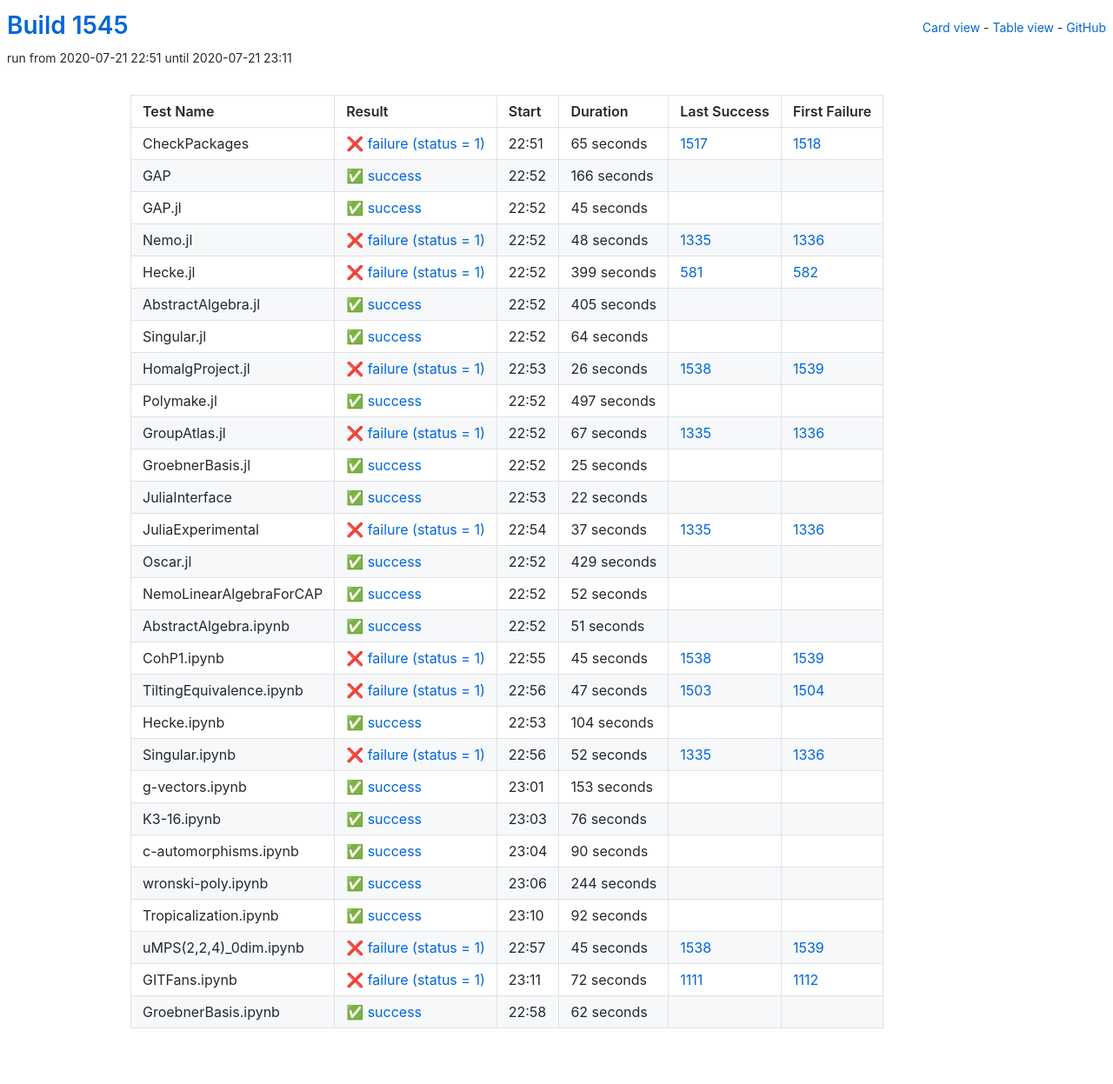
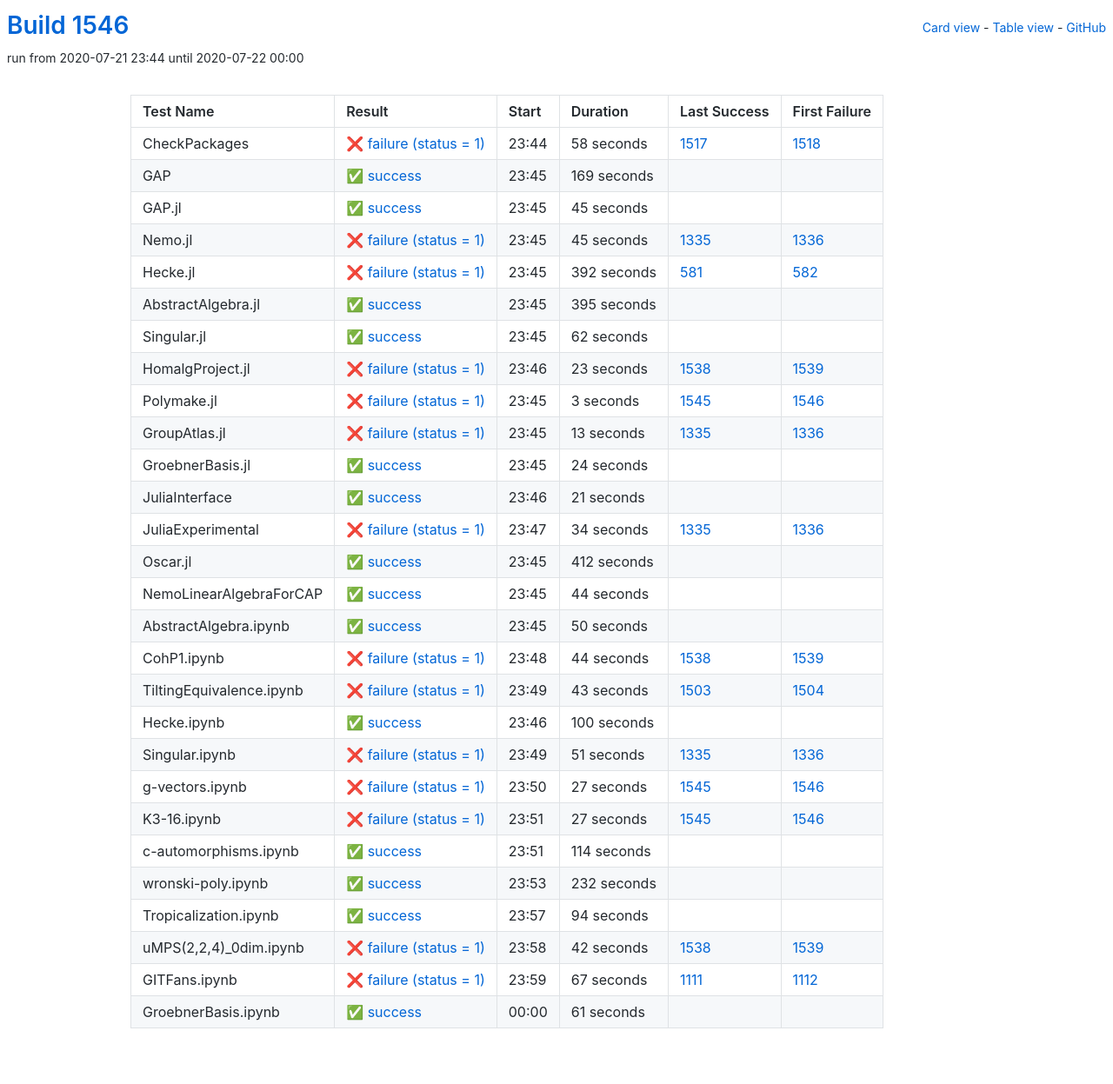
Before and after one commit to oscar-system/oscar-ci-status-1.4, a Jekyll site: the page built from table.html, in a window 1280 px wide. Shown: the whole page at 87% size. Built offline with Jekyll 4.4.1, drawn with Linux system fonts in a browser that asks for light colours.

Commit message:
Build #1546

```diff
--- a/_data/ci.yml
+++ b/_data/ci.yml
@@ -1,6 +1,6 @@
 ---
-build: 1545
-build_url: https://oscarci.mathematik.uni-kl.de/job/oscar-julia-1.4/1545/
+build: 1546
+build_url: https://oscarci.mathematik.uni-kl.de/job/oscar-julia-1.4/1546/
 job: oscar-julia-1.4
 organization: oscar-system
 repo: oscar-ci-status-1.4
@@ -8,32 +8,32 @@ repourl: https://github.com/oscar-system/oscar-ci-status-1.4
 tests:
 - name: CheckPackages
   id: checkpackages
-  log: https://oscarci.mathematik.uni-kl.de/job/oscar-julia-1.4/1545/artifact/logs/build-1545/CheckPackages.log
-  start: 2020-07-21 22:51
+  log: https://oscarci.mathematik.uni-kl.de/job/oscar-julia-1.4/1546/artifact/logs/build-1546/CheckPackages.log
+  start: 2020-07-21 23:44
   success: false
   exitcode: 1
   status: failure
-  duration: 65
+  duration: 58
   last_success: 1517
   last_success_url: https://oscarci.mathematik.uni-kl.de/job/oscar-julia-1.4/1517/
   first_failure: 1518
   first_failure_url: https://oscarci.mathematik.uni-kl.de/job/oscar-julia-1.4/1518/
 - name: GAP
   id: gap
-  log: https://oscarci.mathematik.uni-kl.de/job/oscar-julia-1.4/1545/artifact/logs/build-1545/GAP.log
-  start: 2020-07-21 22:52
+  log: https://oscarci.mathematik.uni-kl.de/job/oscar-julia-1.4/1546/artifact/logs/build-1546/GAP.log
+  start: 2020-07-21 23:45
   success: true
   exitcode: 0
   status: success
-  duration: 166
+  duration: 169
   last_success: false
   last_success_url:
   first_failure: false
   first_failure_url:
 - name: GAP.jl
   id: gap-jl
-  log: https://oscarci.mathematik.uni-kl.de/job/oscar-julia-1.4/1545/artifact/logs/build-1545/GAP.jl.log
-  start: 2020-07-21 22:52
+  log: https://oscarci.mathematik.uni-kl.de/job/oscar-julia-1.4/1546/artifact/logs/build-1546/GAP.jl.log
+  start: 2020-07-21 23:45
   success: true
   exitcode: 0
   status: success
@@ -44,296 +44,44 @@ tests:
   first_failure_url:
 - name: Nemo.jl
   id: nemo-jl
-  log: https://oscarci.mathematik.uni-kl.de/job/oscar-julia-1.4/1545/artifact/logs/build-1545/Nemo.jl.log
-  start: 2020-07-21 22:52
+  log: https://oscarci.mathematik.uni-kl.de/job/oscar-julia-1.4/1546/artifact/logs/build-1546/Nemo.jl.log
+  start: 2020-07-21 23:45
   success: false
   exitcode: 1
   status: failure
-  duration: 48
+  duration: 45
   last_success: 1335
   last_success_url: https://oscarci.mathematik.uni-kl.de/job/oscar-julia-1.4/1335/
   first_failure: 1336
   first_failure_url: https://oscarci.mathematik.uni-kl.de/job/oscar-julia-1.4/1336/
 - name: Hecke.jl
   id: hecke-jl
-  log: https://oscarci.mathematik.uni-kl.de/job/oscar-julia-1.4/1545/artifact/logs/build-1545/Hecke.jl.log
-  start: 2020-07-21 22:52
+  log: https://oscarci.mathematik.uni-kl.de/job/oscar-julia-1.4/1546/artifact/logs/build-1546/Hecke.jl.log
+  start: 2020-07-21 23:45
   success: false
   exitcode: 1
   status: failure
-  duration: 399
+  duration: 392
   last_success: 581
   last_success_url: https://oscarci.mathematik.uni-kl.de/job/oscar-julia-1.4/581/
   first_failure: 582
   first_failure_url: https://oscarci.mathematik.uni-kl.de/job/oscar-julia-1.4/582/
 - name: AbstractAlgebra.jl
   id: abstractalgebra-jl
-  log: https://oscarci.mathematik.uni-kl.de/job/oscar-julia-1.4/1545/artifact/logs/build-1545/AbstractAlgebra.jl.log
-  start: 2020-07-21 22:52
+  log: https://oscarci.mathematik.uni-kl.de/job/oscar-julia-1.4/1546/artifact/logs/build-1546/AbstractAlgebra.jl.log
+  start: 2020-07-21 23:45
   success: true
   exitcode: 0
   status: success
-  duration: 405
+  duration: 395
   last_success: false
   last_success_url:
   first_failure: false
   first_failure_url:
 - name: Singular.jl
   id: singular-jl
-  log: https://oscarci.mathematik.uni-kl.de/job/oscar-julia-1.4/1545/artifact/logs/build-1545/Singular.jl.log
-  start: 2020-07-21 22:52
-  success: true
-  exitcode: 0
-  status: success
-  duration: 64
-  last_success: false
-  last_success_url:
-  first_failure: false
-  first_failure_url:
-- name: HomalgProject.jl
-  id: homalgproject-jl
-  log: https://oscarci.mathematik.uni-kl.de/job/oscar-julia-1.4/1545/artifact/logs/build-1545/HomalgProject.jl.log
-  start: 2020-07-21 22:53
-  success: false
-  exitcode: 1
-  status: failure
-  duration: 26
-  last_success: 1538
-  last_success_url: https://oscarci.mathematik.uni-kl.de/job/oscar-julia-1.4/1538/
-  first_failure: 1539
-  first_failure_url: https://oscarci.mathematik.uni-kl.de/job/oscar-julia-1.4/1539/
-- name: Polymake.jl
-  id: polymake-jl
-  log: https://oscarci.mathematik.uni-kl.de/job/oscar-julia-1.4/1545/artifact/logs/build-1545/Polymake.jl.log
-  start: 2020-07-21 22:52
-  success: true
-  exitcode: 0
-  status: success
-  duration: 497
-  last_success: false
-  last_success_url:
-  first_failure: false
-  first_failure_url:
-- name: GroupAtlas.jl
-  id: groupatlas-jl
-  log: https://oscarci.mathematik.uni-kl.de/job/oscar-julia-1.4/1545/artifact/logs/build-1545/GroupAtlas.jl.log
-  start: 2020-07-21 22:52
-  success: false
-  exitcode: 1
-  status: failure
-  duration: 67
-  last_success: 1335
-  last_success_url: https://oscarci.mathematik.uni-kl.de/job/oscar-julia-1.4/1335/
-  first_failure: 1336
-  first_failure_url: https://oscarci.mathematik.uni-kl.de/job/oscar-julia-1.4/1336/
-- name: GroebnerBasis.jl
-  id: groebnerbasis-jl
-  log: https://oscarci.mathematik.uni-kl.de/job/oscar-julia-1.4/1545/artifact/logs/build-1545/GroebnerBasis.jl.log
-  start: 2020-07-21 22:52
-  success: true
-  exitcode: 0
-  status: success
-  duration: 25
-  last_success: false
-  last_success_url:
-  first_failure: false
-  first_failure_url:
-- name: JuliaInterface
-  id: juliainterface
-  log: https://oscarci.mathematik.uni-kl.de/job/oscar-julia-1.4/1545/artifact/logs/build-1545/JuliaInterface.log
-  start: 2020-07-21 22:53
-  success: true
-  exitcode: 0
-  status: success
-  duration: 22
-  last_success: false
-  last_success_url:
-  first_failure: false
-  first_failure_url:
-- name: JuliaExperimental
-  id: juliaexperimental
-  log: https://oscarci.mathematik.uni-kl.de/job/oscar-julia-1.4/1545/artifact/logs/build-1545/JuliaExperimental.log
-  start: 2020-07-21 22:54
-  success: false
-  exitcode: 1
-  status: failure
-  duration: 37
-  last_success: 1335
-  last_success_url: https://oscarci.mathematik.uni-kl.de/job/oscar-julia-1.4/1335/
-  first_failure: 1336
-  first_failure_url: https://oscarci.mathematik.uni-kl.de/job/oscar-julia-1.4/1336/
-- name: Oscar.jl
-  id: oscar-jl
-  log: https://oscarci.mathematik.uni-kl.de/job/oscar-julia-1.4/1545/artifact/logs/build-1545/Oscar.jl.log
-  start: 2020-07-21 22:52
-  success: true
-  exitcode: 0
-  status: success
-  duration: 429
-  last_success: false
-  last_success_url:
-  first_failure: false
-  first_failure_url:
-- name: NemoLinearAlgebraForCAP
-  id: nemolinearalgebraforcap
-  log: https://oscarci.mathematik.uni-kl.de/job/oscar-julia-1.4/1545/artifact/logs/build-1545/NemoLinearAlgebraForCAP.log
-  start: 2020-07-21 22:52
-  success: true
-  exitcode: 0
-  status: success
-  duration: 52
-  last_success: false
-  last_success_url:
-  first_failure: false
-  first_failure_url:
-- name: AbstractAlgebra.ipynb
-  id: abstractalgebra-ipynb
-  log: https://oscarci.mathematik.uni-kl.de/job/oscar-julia-1.4/1545/artifact/logs/build-1545/AbstractAlgebra.ipynb.log
-  start: 2020-07-21 22:52
-  success: true
-  exitcode: 0
-  status: success
-  duration: 51
-  last_success: false
-  last_success_url:
-  first_failure: false
-  first_failure_url:
-- name: CohP1.ipynb
-  id: cohp1-ipynb
-  log: https://oscarci.mathematik.uni-kl.de/job/oscar-julia-1.4/1545/artifact/logs/build-1545/CohP1.ipynb.log
-  start: 2020-07-21 22:55
-  success: false
-  exitcode: 1
-  status: failure
-  duration: 45
-  last_success: 1538
-  last_success_url: https://oscarci.mathematik.uni-kl.de/job/oscar-julia-1.4/1538/
-  first_failure: 1539
-  first_failure_url: https://oscarci.mathematik.uni-kl.de/job/oscar-julia-1.4/1539/
-- name: TiltingEquivalence.ipynb
-  id: tiltingequivalence-ipynb
-  log: https://oscarci.mathematik.uni-kl.de/job/oscar-julia-1.4/1545/artifact/logs/build-1545/TiltingEquivalence.ipynb.log
-  start: 2020-07-21 22:56
-  success: false
-  exitcode: 1
-  status: failure
-  duration: 47
-  last_success: 1503
-  last_success_url: https://oscarci.mathematik.uni-kl.de/job/oscar-julia-1.4/1503/
-  first_failure: 1504
-  first_failure_url: https://oscarci.mathematik.uni-kl.de/job/oscar-julia-1.4/1504/
-- name: Hecke.ipynb
-  id: hecke-ipynb
-  log: https://oscarci.mathematik.uni-kl.de/job/oscar-julia-1.4/1545/artifact/logs/build-1545/Hecke.ipynb.log
-  start: 2020-07-21 22:53
-  success: true
-  exitcode: 0
-  status: success
-  duration: 104
-  last_success: false
-  last_success_url:
-  first_failure: false
-  first_failure_url:
-- name: Singular.ipynb
-  id: singular-ipynb
-  log: https://oscarci.mathematik.uni-kl.de/job/oscar-julia-1.4/1545/artifact/logs/build-1545/Singular.ipynb.log
-  start: 2020-07-21 22:56
-  success: false
-  exitcode: 1
-  status: failure
-  duration: 52
-  last_success: 1335
-  last_success_url: https://oscarci.mathematik.uni-kl.de/job/oscar-julia-1.4/1335/
-  first_failure: 1336
-  first_failure_url: https://oscarci.mathematik.uni-kl.de/job/oscar-julia-1.4/1336/
-- name: g-vectors.ipynb
-  id: g-vectors-ipynb
-  log: https://oscarci.mathematik.uni-kl.de/job/oscar-julia-1.4/1545/artifact/logs/build-1545/g-vectors.ipynb.log
-  start: 2020-07-21 23:01
-  success: true
-  exitcode: 0
-  status: success
-  duration: 153
-  last_success: false
-  last_success_url:
-  first_failure: false
-  first_failure_url:
-- name: K3-16.ipynb
-  id: k3-16-ipynb
-  log: https://oscarci.mathematik.uni-kl.de/job/oscar-julia-1.4/1545/artifact/logs/build-1545/K3-16.ipynb.log
-  start: 2020-07-21 23:03
-  success: true
-  exitcode: 0
-  status: success
-  duration: 76
-  last_success: false
-  last_success_url:
-  first_failure: false
-  first_failure_url:
-- name: c-automorphisms.ipynb
-  id: c-automorphisms-ipynb
-  log: https://oscarci.mathematik.uni-kl.de/job/oscar-julia-1.4/1545/artifact/logs/build-1545/c-automorphisms.ipynb.log
-  start: 2020-07-21 23:04
-  success: true
-  exitcode: 0
-  status: success
-  duration: 90
-  last_success: false
-  last_success_url:
-  first_failure: false
-  first_failure_url:
-- name: wronski-poly.ipynb
-  id: wronski-poly-ipynb
-  log: https://oscarci.mathematik.uni-kl.de/job/oscar-julia-1.4/1545/artifact/logs/build-1545/wronski-poly.ipynb.log
-  start: 2020-07-21 23:06
-  success: true
-  exitcode: 0
-  status: success
-  duration: 244
-  last_success: false
-  last_success_url:
-  first_failure: false
-  first_failure_url:
-- name: Tropicalization.ipynb
-  id: tropicalization-ipynb
-  log: https://oscarci.mathematik.uni-kl.de/job/oscar-julia-1.4/1545/artifact/logs/build-1545/Tropicalization.ipynb.log
-  start: 2020-07-21 23:10
-  success: true
-  exitcode: 0
-  status: success
-  duration: 92
-  last_success: false
-  last_success_url:
-  first_failure: false
-  first_failure_url:
-- name: uMPS(2,2,4)_0dim.ipynb
-  id: umps-2-2-4-0dim-ipynb
-  log: https://oscarci.mathematik.uni-kl.de/job/oscar-julia-1.4/1545/artifact/logs/build-1545/uMPS-2-2-4-_0dim.ipynb.log
-  start: 2020-07-21 22:57
-  success: false
-  exitcode: 1
-  status: failure
-  duration: 45
-  last_success: 1538
-  last_success_url: https://oscarci.mathematik.uni-kl.de/job/oscar-julia-1.4/1538/
-  first_failure: 1539
-  first_failure_url: https://oscarci.mathematik.uni-kl.de/job/oscar-julia-1.4/1539/
-- name: GITFans.ipynb
-  id: gitfans-ipynb
-  log: https://oscarci.mathematik.uni-kl.de/job/oscar-julia-1.4/1545/artifact/logs/build-1545/GITFans.ipynb.log
-  start: 2020-07-21 23:11
-  success: false
-  exitcode: 1
-  status: failure
-  duration: 72
-  last_success: 1111
-  last_success_url: https://oscarci.mathematik.uni-kl.de/job/oscar-julia-1.4/1111/
-  first_failure: 1112
-  first_failure_url: https://oscarci.mathematik.uni-kl.de/job/oscar-julia-1.4/1112/
-- name: GroebnerBasis.ipynb
-  id: groebnerbasis-ipynb
-  log: https://oscarci.mathematik.uni-kl.de/job/oscar-julia-1.4/1545/artifact/logs/build-1545/GroebnerBasis.ipynb.log
-  start: 2020-07-21 22:58
+  log: https://oscarci.mathematik.uni-kl.de/job/oscar-julia-1.4/1546/artifact/logs/build-1546/Singular.jl.log
+  start: 2020-07-21 23:45
   success: true
   exitcode: 0
   status: success
@@ -342,3 +90,255 @@ tests:
   last_success_url:
   first_failure: false
   first_failure_url:
+- name: HomalgProject.jl
+  id: homalgproject-jl
+  log: https://oscarci.mathematik.uni-kl.de/job/oscar-julia-1.4/1546/artifact/logs/build-1546/HomalgProject.jl.log
+  start: 2020-07-21 23:46
+  success: false
+  exitcode: 1
+  status: failure
+  duration: 23
+  last_success: 1538
+  last_success_url: https://oscarci.mathematik.uni-kl.de/job/oscar-julia-1.4/1538/
+  first_failure: 1539
+  first_failure_url: https://oscarci.mathematik.uni-kl.de/job/oscar-julia-1.4/1539/
+- name: Polymake.jl
+  id: polymake-jl
+  log: https://oscarci.mathematik.uni-kl.de/job/oscar-julia-1.4/1546/artifact/logs/build-1546/Polymake.jl.log
+  start: 2020-07-21 23:45
+  success: false
+  exitcode: 1
+  status: failure
+  duration: 3
+  last_success: 1545
+  last_success_url: https://oscarci.mathematik.uni-kl.de/job/oscar-julia-1.4/1545/
+  first_failure: 1546
+  first_failure_url: https://oscarci.mathematik.uni-kl.de/job/oscar-julia-1.4/1546/
+- name: GroupAtlas.jl
+  id: groupatlas-jl
+  log: https://oscarci.mathematik.uni-kl.de/job/oscar-julia-1.4/1546/artifact/logs/build-1546/GroupAtlas.jl.log
+  start: 2020-07-21 23:45
+  success: false
+  exitcode: 1
+  status: failure
+  duration: 13
+  last_success: 1335
+  last_success_url: https://oscarci.mathematik.uni-kl.de/job/oscar-julia-1.4/1335/
+  first_failure: 1336
+  first_failure_url: https://oscarci.mathematik.uni-kl.de/job/oscar-julia-1.4/1336/
+- name: GroebnerBasis.jl
+  id: groebnerbasis-jl
+  log: https://oscarci.mathematik.uni-kl.de/job/oscar-julia-1.4/1546/artifact/logs/build-1546/GroebnerBasis.jl.log
+  start: 2020-07-21 23:45
+  success: true
+  exitcode: 0
+  status: success
+  duration: 24
+  last_success: false
+  last_success_url:
+  first_failure: false
+  first_failure_url:
+- name: JuliaInterface
+  id: juliainterface
+  log: https://oscarci.mathematik.uni-kl.de/job/oscar-julia-1.4/1546/artifact/logs/build-1546/JuliaInterface.log
+  start: 2020-07-21 23:46
+  success: true
+  exitcode: 0
+  status: success
+  duration: 21
+  last_success: false
+  last_success_url:
+  first_failure: false
+  first_failure_url:
+- name: JuliaExperimental
+  id: juliaexperimental
+  log: https://oscarci.mathematik.uni-kl.de/job/oscar-julia-1.4/1546/artifact/logs/build-1546/JuliaExperimental.log
+  start: 2020-07-21 23:47
+  success: false
+  exitcode: 1
+  status: failure
+  duration: 34
+  last_success: 1335
+  last_success_url: https://oscarci.mathematik.uni-kl.de/job/oscar-julia-1.4/1335/
+  first_failure: 1336
+  first_failure_url: https://oscarci.mathematik.uni-kl.de/job/oscar-julia-1.4/1336/
+- name: Oscar.jl
+  id: oscar-jl
+  log: https://oscarci.mathematik.uni-kl.de/job/oscar-julia-1.4/1546/artifact/logs/build-1546/Oscar.jl.log
+  start: 2020-07-21 23:45
+  success: true
+  exitcode: 0
+  status: success
+  duration: 412
+  last_success: false
+  last_success_url:
+  first_failure: false
+  first_failure_url:
+- name: NemoLinearAlgebraForCAP
+  id: nemolinearalgebraforcap
+  log: https://oscarci.mathematik.uni-kl.de/job/oscar-julia-1.4/1546/artifact/logs/build-1546/NemoLinearAlgebraForCAP.log
+  start: 2020-07-21 23:45
+  success: true
+  exitcode: 0
+  status: success
+  duration: 44
+  last_success: false
+  last_success_url:
+  first_failure: false
+  first_failure_url:
+- name: AbstractAlgebra.ipynb
+  id: abstractalgebra-ipynb
+  log: https://oscarci.mathematik.uni-kl.de/job/oscar-julia-1.4/1546/artifact/logs/build-1546/AbstractAlgebra.ipynb.log
+  start: 2020-07-21 23:45
+  success: true
+  exitcode: 0
+  status: success
+  duration: 50
+  last_success: false
+  last_success_url:
+  first_failure: false
+  first_failure_url:
+- name: CohP1.ipynb
+  id: cohp1-ipynb
+  log: https://oscarci.mathematik.uni-kl.de/job/oscar-julia-1.4/1546/artifact/logs/build-1546/CohP1.ipynb.log
+  start: 2020-07-21 23:48
+  success: false
+  exitcode: 1
+  status: failure
+  duration: 44
+  last_success: 1538
+  last_success_url: https://oscarci.mathematik.uni-kl.de/job/oscar-julia-1.4/1538/
+  first_failure: 1539
+  first_failure_url: https://oscarci.mathematik.uni-kl.de/job/oscar-julia-1.4/1539/
+- name: TiltingEquivalence.ipynb
+  id: tiltingequivalence-ipynb
+  log: https://oscarci.mathematik.uni-kl.de/job/oscar-julia-1.4/1546/artifact/logs/build-1546/TiltingEquivalence.ipynb.log
+  start: 2020-07-21 23:49
+  success: false
+  exitcode: 1
+  status: failure
+  duration: 43
+  last_success: 1503
+  last_success_url: https://oscarci.mathematik.uni-kl.de/job/oscar-julia-1.4/1503/
+  first_failure: 1504
+  first_failure_url: https://oscarci.mathematik.uni-kl.de/job/oscar-julia-1.4/1504/
+- name: Hecke.ipynb
+  id: hecke-ipynb
+  log: https://oscarci.mathematik.uni-kl.de/job/oscar-julia-1.4/1546/artifact/logs/build-1546/Hecke.ipynb.log
+  start: 2020-07-21 23:46
+  success: true
+  exitcode: 0
+  status: success
+  duration: 100
+  last_success: false
+  last_success_url:
+  first_failure: false
+  first_failure_url:
+- name: Singular.ipynb
+  id: singular-ipynb
+  log: https://oscarci.mathematik.uni-kl.de/job/oscar-julia-1.4/1546/artifact/logs/build-1546/Singular.ipynb.log
+  start: 2020-07-21 23:49
+  success: false
+  exitcode: 1
+  status: failure
+  duration: 51
+  last_success: 1335
+  last_success_url: https://oscarci.mathematik.uni-kl.de/job/oscar-julia-1.4/1335/
+  first_failure: 1336
+  first_failure_url: https://oscarci.mathematik.uni-kl.de/job/oscar-julia-1.4/1336/
+- name: g-vectors.ipynb
+  id: g-vectors-ipynb
+  log: https://oscarci.mathematik.uni-kl.de/job/oscar-julia-1.4/1546/artifact/logs/build-1546/g-vectors.ipynb.log
+  start: 2020-07-21 23:50
+  success: false
+  exitcode: 1
+  status: failure
+  duration: 27
+  last_success: 1545
+  last_success_url: https://oscarci.mathematik.uni-kl.de/job/oscar-julia-1.4/1545/
+  first_failure: 1546
+  first_failure_url: https://oscarci.mathematik.uni-kl.de/job/oscar-julia-1.4/1546/
+- name: K3-16.ipynb
+  id: k3-16-ipynb
+  log: https://oscarci.mathematik.uni-kl.de/job/oscar-julia-1.4/1546/artifact/logs/build-1546/K3-16.ipynb.log
+  start: 2020-07-21 23:51
+  success: false
+  exitcode: 1
+  status: failure
+  duration: 27
+  last_success: 1545
+  last_success_url: https://oscarci.mathematik.uni-kl.de/job/oscar-julia-1.4/1545/
+  first_failure: 1546
+  first_failure_url: https://oscarci.mathematik.uni-kl.de/job/oscar-julia-1.4/1546/
+- name: c-automorphisms.ipynb
+  id: c-automorphisms-ipynb
+  log: https://oscarci.mathematik.uni-kl.de/job/oscar-julia-1.4/1546/artifact/logs/build-1546/c-automorphisms.ipynb.log
+  start: 2020-07-21 23:51
+  success: true
+  exitcode: 0
+  status: success
+  duration: 114
+  last_success: false
+  last_success_url:
+  first_failure: false
+  first_failure_url:
+- name: wronski-poly.ipynb
+  id: wronski-poly-ipynb
+  log: https://oscarci.mathematik.uni-kl.de/job/oscar-julia-1.4/1546/artifact/logs/build-1546/wronski-poly.ipynb.log
+  start: 2020-07-21 23:53
+  success: true
+  exitcode: 0
+  status: success
+  duration: 232
+  last_success: false
+  last_success_url:
+  first_failure: false
+  first_failure_url:
+- name: Tropicalization.ipynb
+  id: tropicalization-ipynb
+  log: https://oscarci.mathematik.uni-kl.de/job/oscar-julia-1.4/1546/artifact/logs/build-1546/Tropicalization.ipynb.log
+  start: 2020-07-21 23:57
+  success: true
+  exitcode: 0
+  status: success
+  duration: 94
+  last_success: false
+  last_success_url:
+  first_failure: false
+  first_failure_url:
+- name: uMPS(2,2,4)_0dim.ipynb
+  id: umps-2-2-4-0dim-ipynb
+  log: https://oscarci.mathematik.uni-kl.de/job/oscar-julia-1.4/1546/artifact/logs/build-1546/uMPS-2-2-4-_0dim.ipynb.log
+  start: 2020-07-21 23:58
+  success: false
+  exitcode: 1
+  status: failure
+  duration: 42
+  last_success: 1538
+  last_success_url: https://oscarci.mathematik.uni-kl.de/job/oscar-julia-1.4/1538/
+  first_failure: 1539
+  first_failure_url: https://oscarci.mathematik.uni-kl.de/job/oscar-julia-1.4/1539/
+- name: GITFans.ipynb
+  id: gitfans-ipynb
+  log: https://oscarci.mathematik.uni-kl.de/job/oscar-julia-1.4/1546/artifact/logs/build-1546/GITFans.ipynb.log
+  start: 2020-07-21 23:59
+  success: false
+  exitcode: 1
+  status: failure
+  duration: 67
+  last_success: 1111
+  last_success_url: https://oscarci.mathematik.uni-kl.de/job/oscar-julia-1.4/1111/
+  first_failure: 1112
+  first_failure_url: https://oscarci.mathematik.uni-kl.de/job/oscar-julia-1.4/1112/
+- name: GroebnerBasis.ipynb
+  id: groebnerbasis-ipynb
+  log: https://oscarci.mathematik.uni-kl.de/job/oscar-julia-1.4/1546/artifact/logs/build-1546/GroebnerBasis.ipynb.log
+  start: 2020-07-22 00:00
+  success: true
+  exitcode: 0
+  status: success
+  duration: 61
+  last_success: false
+  last_success_url:
+  first_failure: false
+  first_failure_url:
```
Also changed, not shown: README.md.
